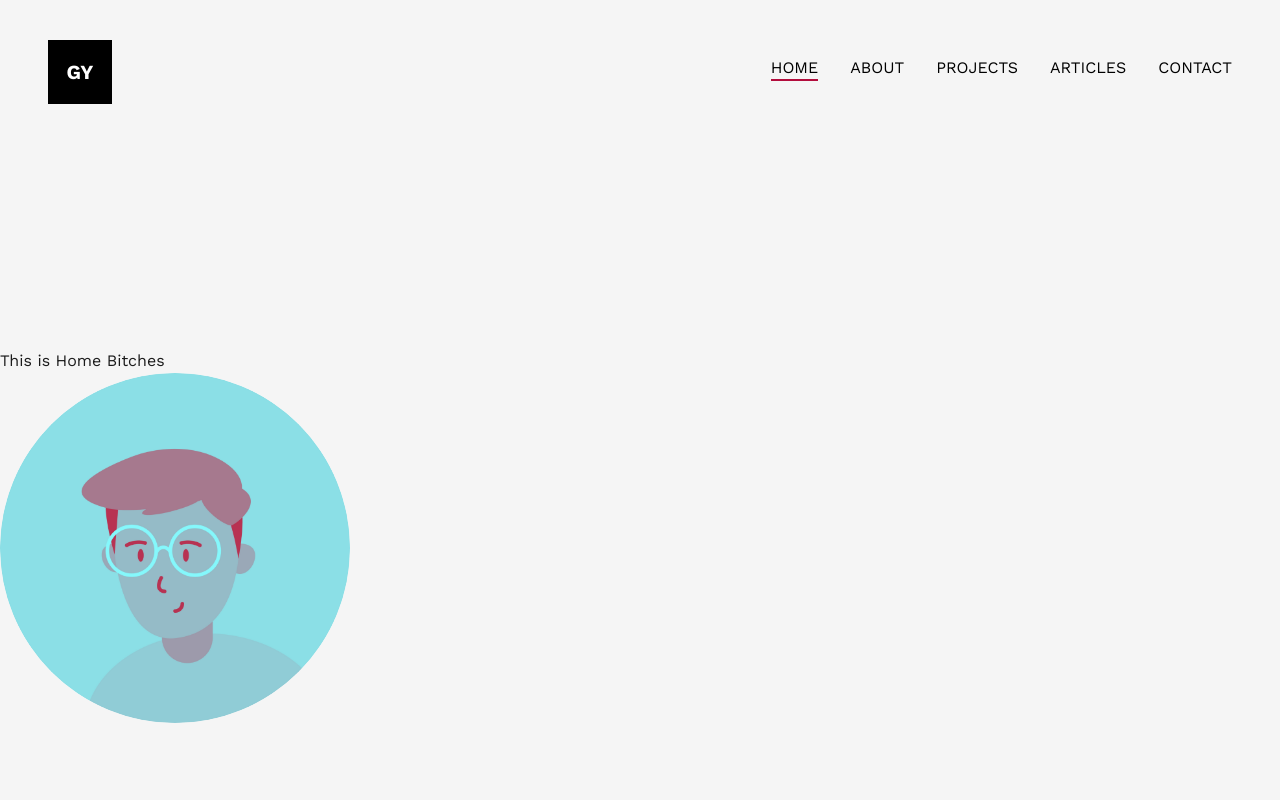
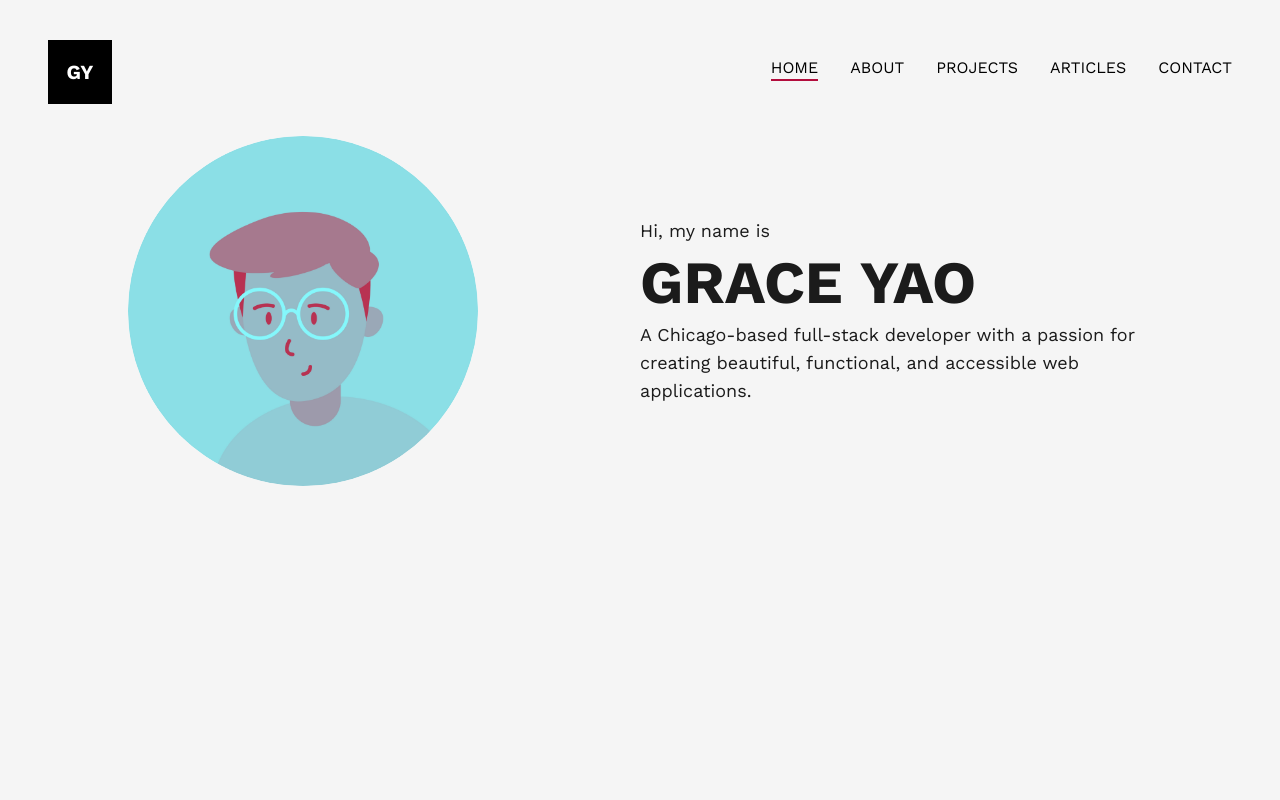
Before and after one commit to gyao1487/professional-portfolio-next, a Next.js app: page / in a window 1280 px wide. Shown: the top 800 px of the page. Built offline with nearby package versions, Linux system fonts and the light colour scheme.

Commit message:
Added blurb and formatting, working on Animating text

```diff
--- /dev/null
+++ b/src/components/AnimatedText.js
@@ -0,0 +1,20 @@
+import React from "react";
+
+const AnimatedText = ({ text, className = "" }) => {
+  return (
+    <div
+      className="w-full mx-auto py-2 flex
+    overflow-hidden"
+    >
+      <h1
+        className={`inline-block w-full text-dark font-bold capitalize text-6xl ${className}`}
+      >
+        {text.split(" ").map((word, index) => (
+          <span key={word + "-" + index}>{word}&nbsp;</span>
+        ))}
+      </h1>
+    </div>
+  );
+};
+
+export default AnimatedText;
--- a/src/components/Layout.js
+++ b/src/components/Layout.js
@@ -2,7 +2,7 @@ import React from "react";
 
 const Layout = ({children, className=""}) => {
   return (
-    <div className={`${className}`}>
+    <div className={`w-full h-full inline-block z-0 bg-light p-32 ${className}`}>
       {children}
     </div>
   );
--- a/src/pages/index.js
+++ b/src/pages/index.js
@@ -1,6 +1,7 @@
 import Image from "next/image";
 import Head from "next/head";
-import profilePic from "../../public/profilePic.png"
+import profilePic from "../../public/profilePic.png";
+import AnimatedText from "@/components/AnimatedText";
 
 import { Work_Sans } from "next/font/google";
 import Layout from "@/components/Layout";
@@ -21,13 +22,26 @@ export default function Home() {
         />
       </Head>
       <main
-        className={`${workSans.variable} font-ws flex items-center text-dark w-full min-h-screen`}
+        // I removed items-center but can add it if it causes problems
+        className={`${workSans.variable} font-ws flex text-dark w-full min-h-screen`}
       >
-        <Layout>
-          <h1>This is Home Bitches</h1>
+        <Layout className="pt-0">
           <div className="flex items-center justify-between w-full">
-            <div>
-              <Image src={profilePic} alt="GraceY" className="rounded-full" width={350} />
+            <div className="w-1/2">
+              <Image
+                src={profilePic}
+                alt="GraceY"
+                className="rounded-full"
+                width={350}
+              />
+            </div>
+            <div className="w-1/2 text-lg flex flex-col self-center">
+              <h1>Hi, my name is</h1>
+              <AnimatedText text="GRACE YAO"/>
+              <p>
+                A Chicago-based full-stack developer with a passion for creating
+                beautiful, functional, and accessible web applications.
+              </p>
             </div>
           </div>
         </Layout>
```
